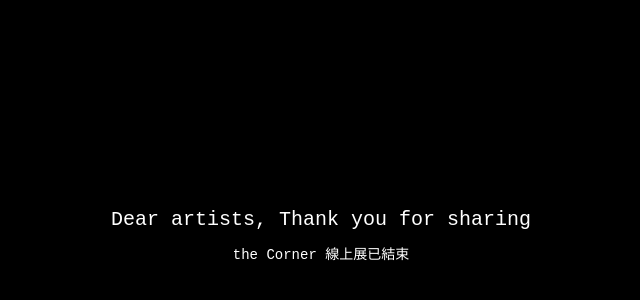
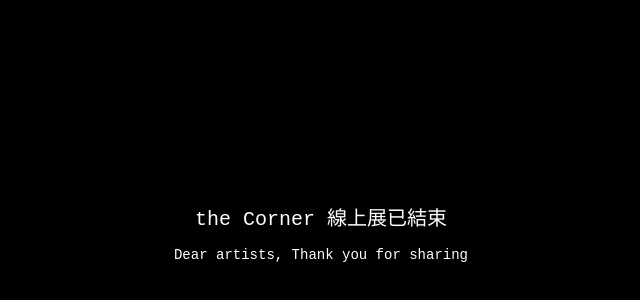
Before and after one commit to andysmk2/thanks, a plain HTML site: page index.html in a window 1280 px wide. Shown: the part 160-460 px from the top of the page, without its empty margins (319-959 px from the left). Drawn offline with nearby package versions, Linux system fonts and the light colour scheme; a web font is replaced by a local one.

Commit message:
change text

```diff
--- a/index.html
+++ b/index.html
@@ -17,8 +17,8 @@
 </head>
 <body>
 <!-- partial:index.partial.html -->
-<div class="text__error" data-text="Dear artists, Thank you for sharing"></div>
-<div class="text__link"><a href="https://www.tripper.com.tw" data-text="the Corner 線上展已結束"></a></div>
+<div class="text__error" data-text="the Corner 線上展已結束"></div>
+<div class="text__link"><a href="https://www.tripper.com.tw" data-text="Dear artists, Thank you for sharing"></a></div>
 <!-- partial -->
   <script src='https://cdnjs.cloudflare.com/ajax/libs/jquery/2.1.3/jquery.min.js'></script><script  src="./script.js"></script>
 
```
